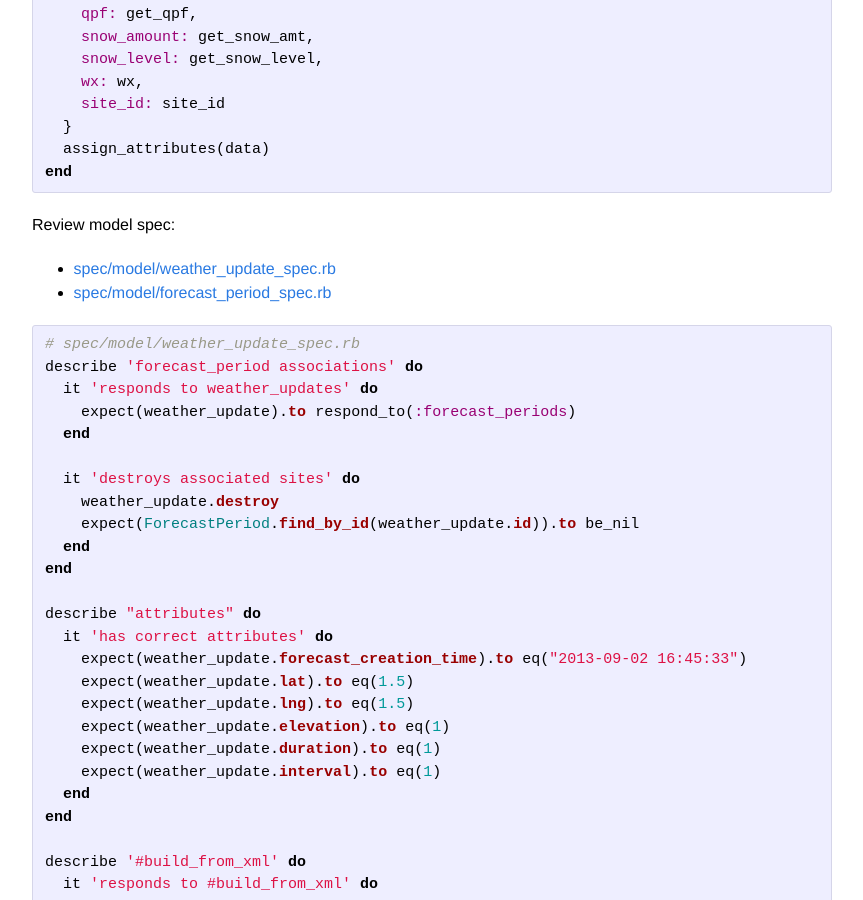
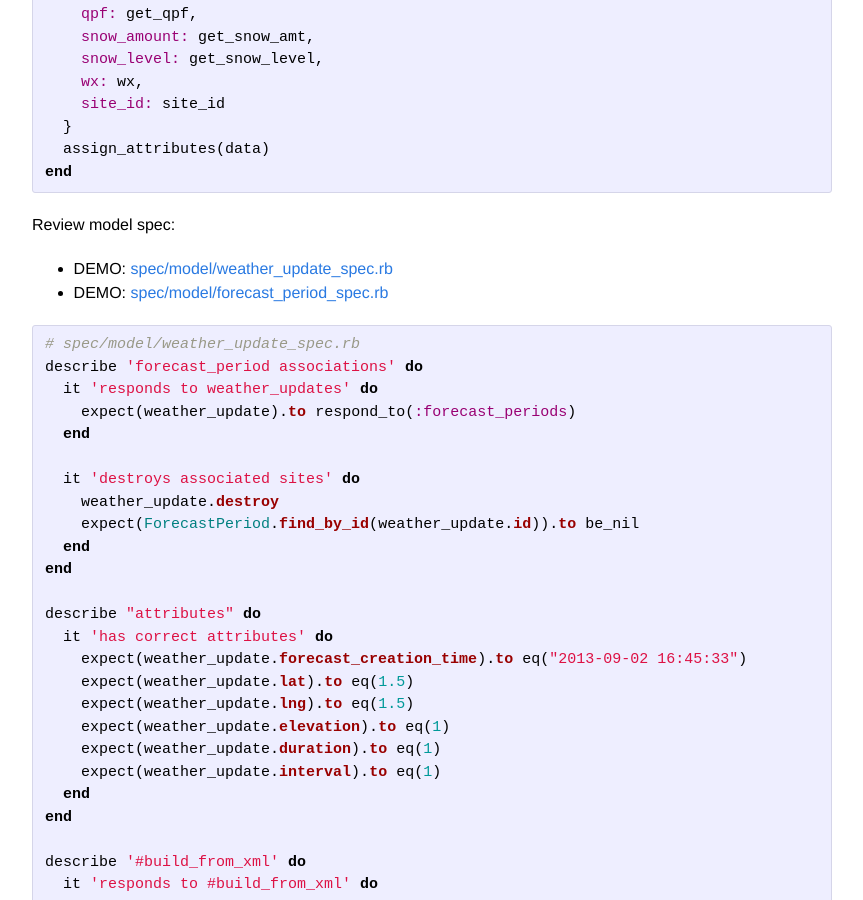
Before and after one commit to stormsavvy/stormsavvy.github.io, a Jekyll site: the page built from _posts/2014-11-20-east-bay-rails-meetup.markdown, in a window 1280 px wide and 900 px high, scrolled down 4359 px. Shown: the whole window, without its empty margins (208-1071 px from the left). Built offline with Jekyll 4.4.1, drawn with Linux system fonts in a browser that asks for light colours.

Commit message:
76663852 final revisions for EBR meetup

```diff
--- a/_posts/2014-11-20-east-bay-rails-meetup.markdown
+++ b/_posts/2014-11-20-east-bay-rails-meetup.markdown
@@ -208,8 +208,8 @@ end
 
 Review model spec:
 
-* [spec/model/weather_update_spec.rb][wu_spec]
-* [spec/model/forecast_period_spec.rb][fp_spec]
+* DEMO: [spec/model/weather_update_spec.rb][wu_spec]
+* DEMO: [spec/model/forecast_period_spec.rb][fp_spec]
 
 {% highlight ruby %}
 # spec/model/weather_update_spec.rb
```
